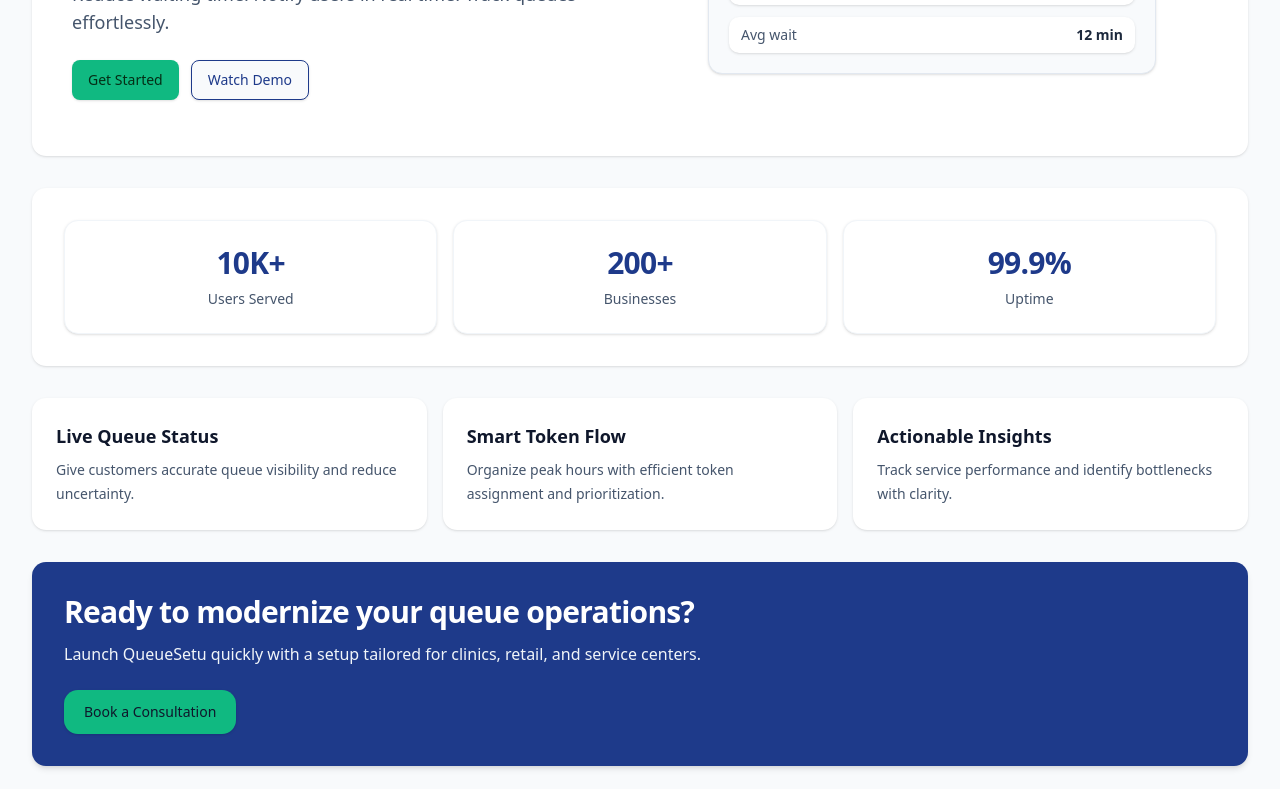
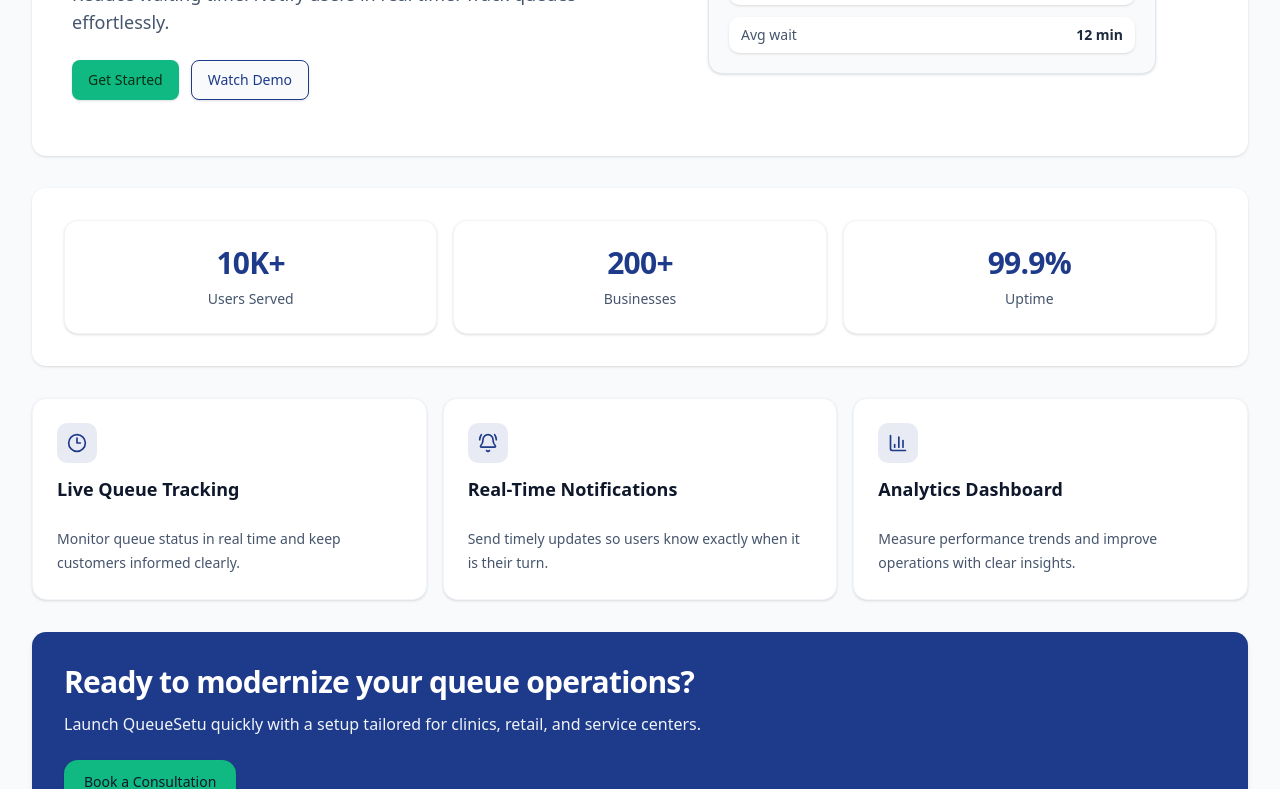
Before and after one commit to AYadav07/queuesetu.app.client, a Next.js app: page / in a window 1280 px wide. Shown: the part 380-1169 px from the top of the page. Built offline with nearby package versions, Linux system fonts and the light colour scheme.

Commit message:
Add Features Grid

```diff
--- a/src/app/page.tsx
+++ b/src/app/page.tsx
@@ -1,6 +1,7 @@
 import Navbar from "@/components/layout/Navbar";
 import HeroSection from "@/components/home/HeroSection";
 import TrustSection from "@/components/home/TrustSection";
+import FeaturesSection from "@/components/home/FeaturesSection";
 
 export default function Home() {
   return (
@@ -9,34 +10,7 @@ export default function Home() {
       <main className="py-12 sm:py-16 lg:py-20">
         <HeroSection />
         <TrustSection />
-
-        <section className="mt-8 grid gap-4 sm:grid-cols-2 lg:grid-cols-3">
-          <article className="rounded-xl bg-white p-6 shadow-sm transition hover:shadow-md">
-            <h2 className="text-lg font-semibold text-slate-900">
-              Live Queue Status
-            </h2>
-            <p className="mt-2 text-sm leading-6 text-slate-600">
-              Give customers accurate queue visibility and reduce uncertainty.
-            </p>
-          </article>
-          <article className="rounded-xl bg-white p-6 shadow-sm transition hover:shadow-md">
-            <h2 className="text-lg font-semibold text-slate-900">
-              Smart Token Flow
-            </h2>
-            <p className="mt-2 text-sm leading-6 text-slate-600">
-              Organize peak hours with efficient token assignment and
-              prioritization.
-            </p>
-          </article>
-          <article className="rounded-xl bg-white p-6 shadow-sm transition hover:shadow-md sm:col-span-2 lg:col-span-1">
-            <h2 className="text-lg font-semibold text-slate-900">
-              Actionable Insights
-            </h2>
-            <p className="mt-2 text-sm leading-6 text-slate-600">
-              Track service performance and identify bottlenecks with clarity.
-            </p>
-          </article>
-        </section>
+        <FeaturesSection />
 
         <section className="mt-8 rounded-xl bg-primary p-6 text-white shadow-md sm:p-8">
           <h2 className="text-2xl font-semibold tracking-tight sm:text-3xl">
--- /dev/null
+++ b/src/components/home/FeaturesSection.tsx
@@ -0,0 +1,65 @@
+import { BarChart3, BellRing, Clock3, type LucideIcon } from "lucide-react";
+
+import {
+  Card,
+  CardContent,
+  CardDescription,
+  CardHeader,
+  CardTitle,
+} from "@/components/ui/card";
+
+type Feature = {
+  title: string;
+  description: string;
+  icon: LucideIcon;
+};
+
+const features: Feature[] = [
+  {
+    title: "Live Queue Tracking",
+    description:
+      "Monitor queue status in real time and keep customers informed clearly.",
+    icon: Clock3,
+  },
+  {
+    title: "Real-Time Notifications",
+    description:
+      "Send timely updates so users know exactly when it is their turn.",
+    icon: BellRing,
+  },
+  {
+    title: "Analytics Dashboard",
+    description:
+      "Measure performance trends and improve operations with clear insights.",
+    icon: BarChart3,
+  },
+];
+
+export default function FeaturesSection() {
+  return (
+    <section className="mt-8" aria-label="Features">
+      <div className="grid grid-cols-1 gap-4 lg:grid-cols-3">
+        {features.map((feature) => {
+          const Icon = feature.icon;
+
+          return (
+            <Card
+              key={feature.title}
+              className="transition-shadow hover:shadow-md"
+            >
+              <CardHeader>
+                <div className="flex h-10 w-10 items-center justify-center rounded-lg bg-primary/10 text-primary">
+                  <Icon className="h-5 w-5" aria-hidden="true" />
+                </div>
+                <CardTitle>{feature.title}</CardTitle>
+              </CardHeader>
+              <CardContent>
+                <CardDescription>{feature.description}</CardDescription>
+              </CardContent>
+            </Card>
+          );
+        })}
+      </div>
+    </section>
+  );
+}
--- /dev/null
+++ b/src/components/ui/card.tsx
@@ -0,0 +1,58 @@
+import * as React from "react";
+
+import { cn } from "@/lib/utils";
+
+function Card({ className, ...props }: React.ComponentProps<"div">) {
+  return (
+    <div
+      data-slot="card"
+      className={cn(
+        "rounded-xl border border-slate-100 bg-white text-card-foreground shadow-sm",
+        className,
+      )}
+      {...props}
+    />
+  );
+}
+
+function CardHeader({ className, ...props }: React.ComponentProps<"div">) {
+  return (
+    <div
+      data-slot="card-header"
+      className={cn("flex flex-col gap-3 p-6", className)}
+      {...props}
+    />
+  );
+}
+
+function CardTitle({ className, ...props }: React.ComponentProps<"h3">) {
+  return (
+    <h3
+      data-slot="card-title"
+      className={cn("text-lg font-bold text-slate-900", className)}
+      {...props}
+    />
+  );
+}
+
+function CardDescription({ className, ...props }: React.ComponentProps<"p">) {
+  return (
+    <p
+      data-slot="card-description"
+      className={cn("text-sm leading-6 text-slate-600", className)}
+      {...props}
+    />
+  );
+}
+
+function CardContent({ className, ...props }: React.ComponentProps<"div">) {
+  return (
+    <div
+      data-slot="card-content"
+      className={cn("px-6 pb-6", className)}
+      {...props}
+    />
+  );
+}
+
+export { Card, CardHeader, CardTitle, CardDescription, CardContent };
```
